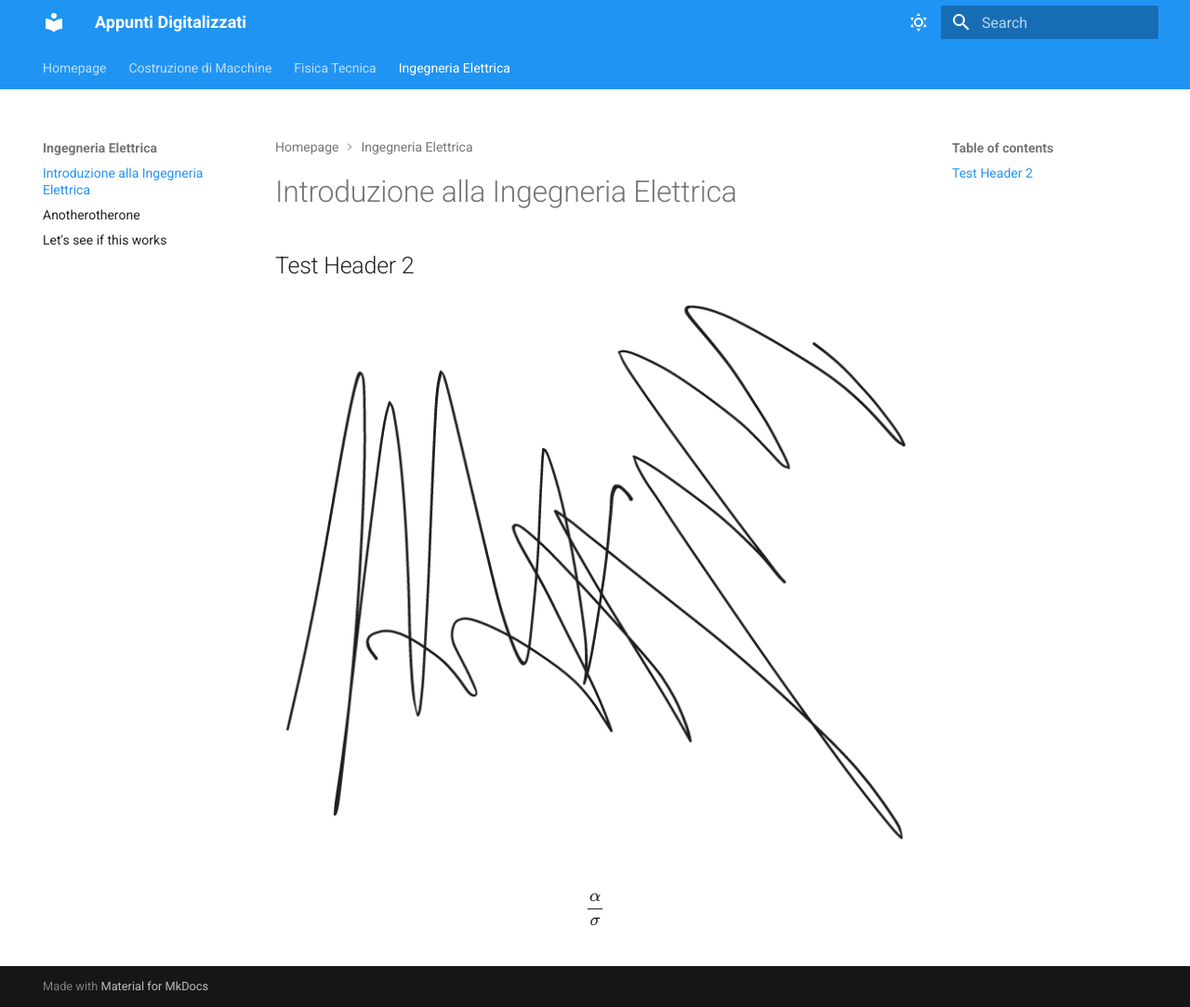
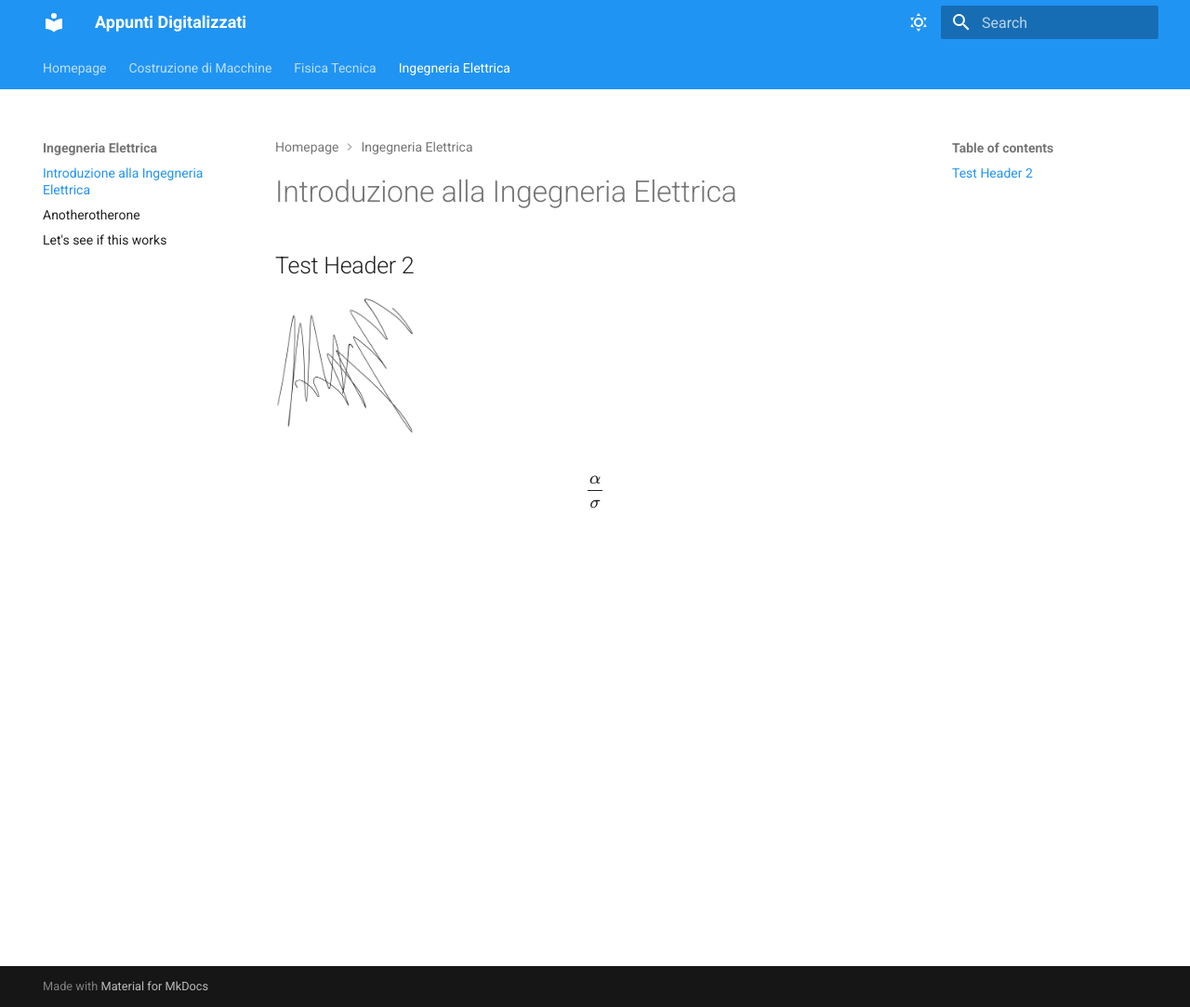
Before and after one commit to MORaHo/Appunti, an MkDocs documentation site: the page built from docs/Ingegneria_Elettrica/Test File.md, in a window 1280 px wide and 1083 px high. Shown: the whole window at 93% size. Built offline with MkDocs 1.6.1 and Material for MkDocs 9.7.7, drawn with Linux system fonts in a browser that asks for light colours; some web fonts are replaced.

Commit message:
Update Test File.md

```diff
--- a/docs/Ingegneria_Elettrica/Test File.md
+++ b/docs/Ingegneria_Elettrica/Test File.md
@@ -11,6 +11,6 @@
 
 ## Test Header 2
 
-![](../images/Drawing 2023-08-22 23.38.00.excalidraw.png)
+![](../images/Drawing 2023-08-22 23.38.00.excalidraw.png){: style="height:150px;width:150px"}
 
 $$\frac{\alpha}{\sigma}$$
```
